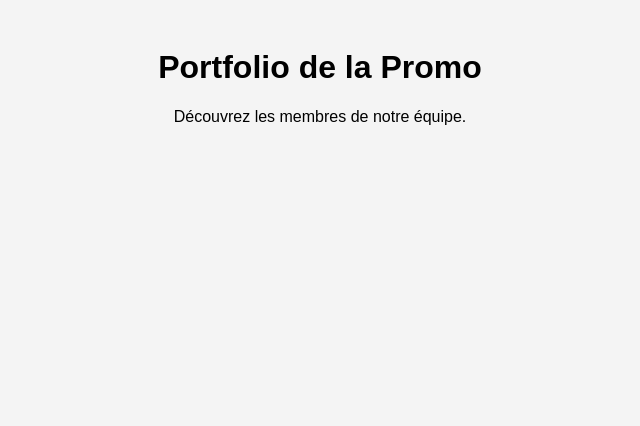
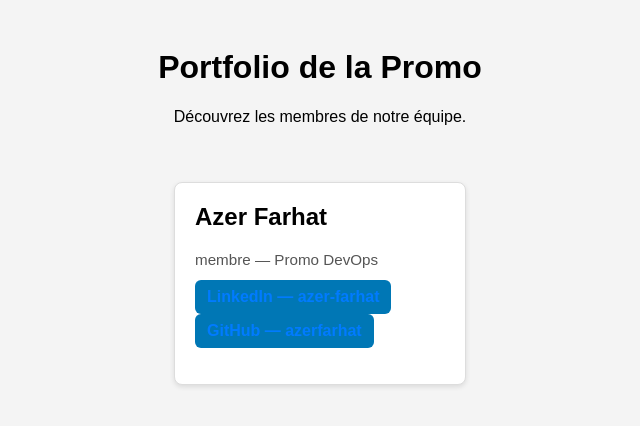
Before and after one commit to wiem-kb/tp_g3_devops_collaboration, a plain HTML site: page index.html in a window 1280 px wide. Shown: the whole page, without its empty margins (320-960 px from the left). Drawn offline with Linux system fonts and the light colour scheme.

Commit message:
card azer farhat

```diff
--- a/index.html
+++ b/index.html
@@ -13,7 +13,14 @@
     </header>
     <main>
         <section class="card-container">
-            <!-- Les cartes des étudiants seront ajoutées ici -->
+            <div class="card" id="azer-farhat-card">
+                <h2>Azer Farhat</h2>
+                <p class="role">membre — Promo DevOps</p>
+                <p class="links">
+                    <a class="profile-link" href="https://www.linkedin.com/in/azer-farhat/" target="_blank" rel="noopener noreferrer">LinkedIn — azer-farhat</a>
+                    <a class="profile-link" href="https://github.com/azerfarhat" target="_blank" rel="noopener noreferrer">GitHub — azerfarhat</a>
+                </p>
+            </div>
         </section>
     </main>
 </body>
--- a/style.css
+++ b/style.css
@@ -4,3 +4,20 @@ header { text-align: center; padding: 20px; }
 .card { background: white; border: 1px solid #ddd; border-radius: 8px; padding: 20px; width: 250px; box-shadow: 0 2px 5px rgba(0,0,0,0.1); }
 .card h2 { margin-top: 0; }
 .card a { color: #007bff; text-decoration: none; }
+
+.card .role { color: #555; font-size: 0.95rem; margin: 6px 0 12px; }
+.card .links { margin-top: 8px; }
+.profile-link {
+	display: inline-block;
+	padding: 8px 12px;
+	background-color: #0077b5;
+	color: #fff;
+	border-radius: 6px;
+	text-decoration: none;
+	font-weight: 600;
+}
+.profile-link:hover { background-color: #80a4b8; }
+
+@media (max-width: 500px) {
+	.card { width: 100%; max-width: 360px; }
+}
```
